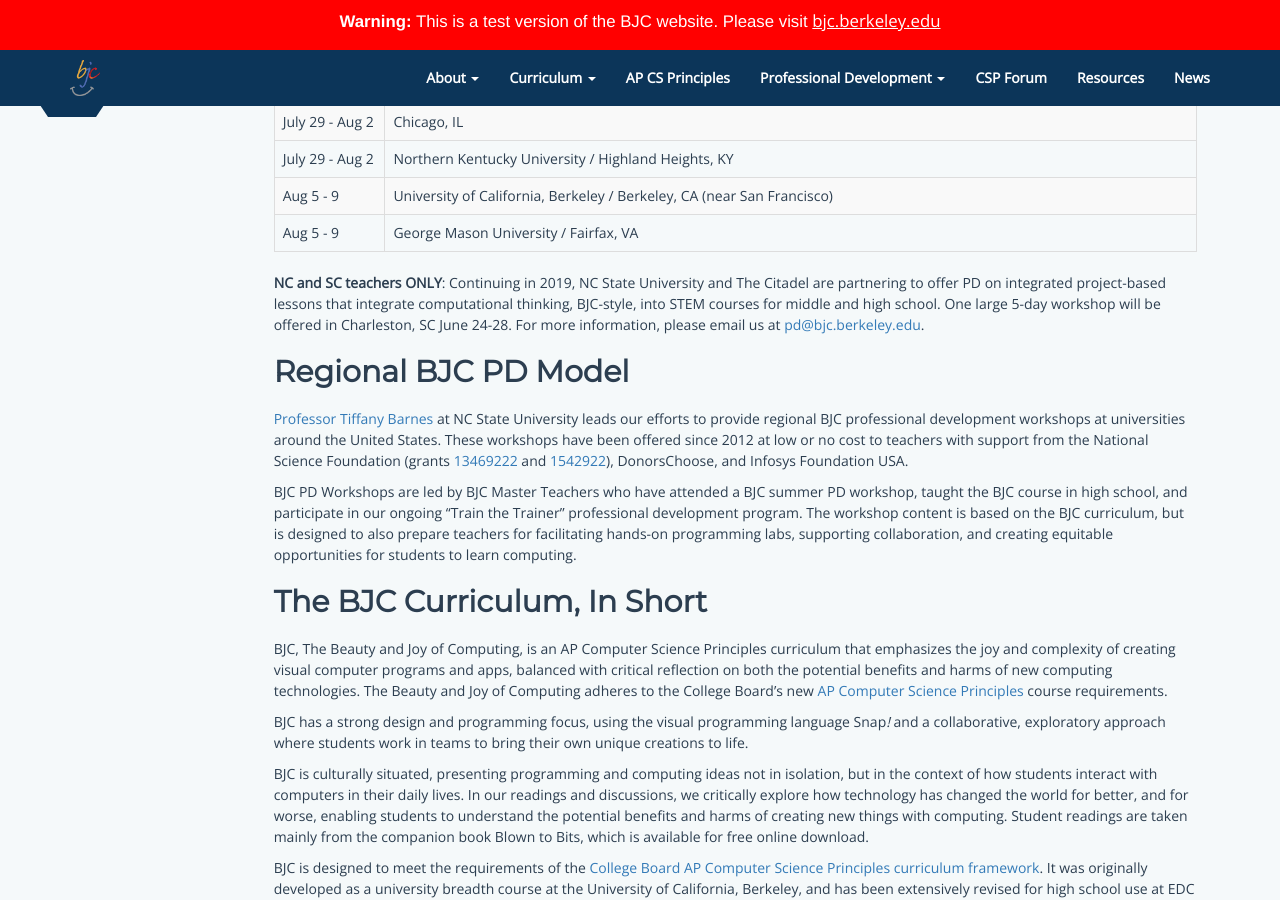
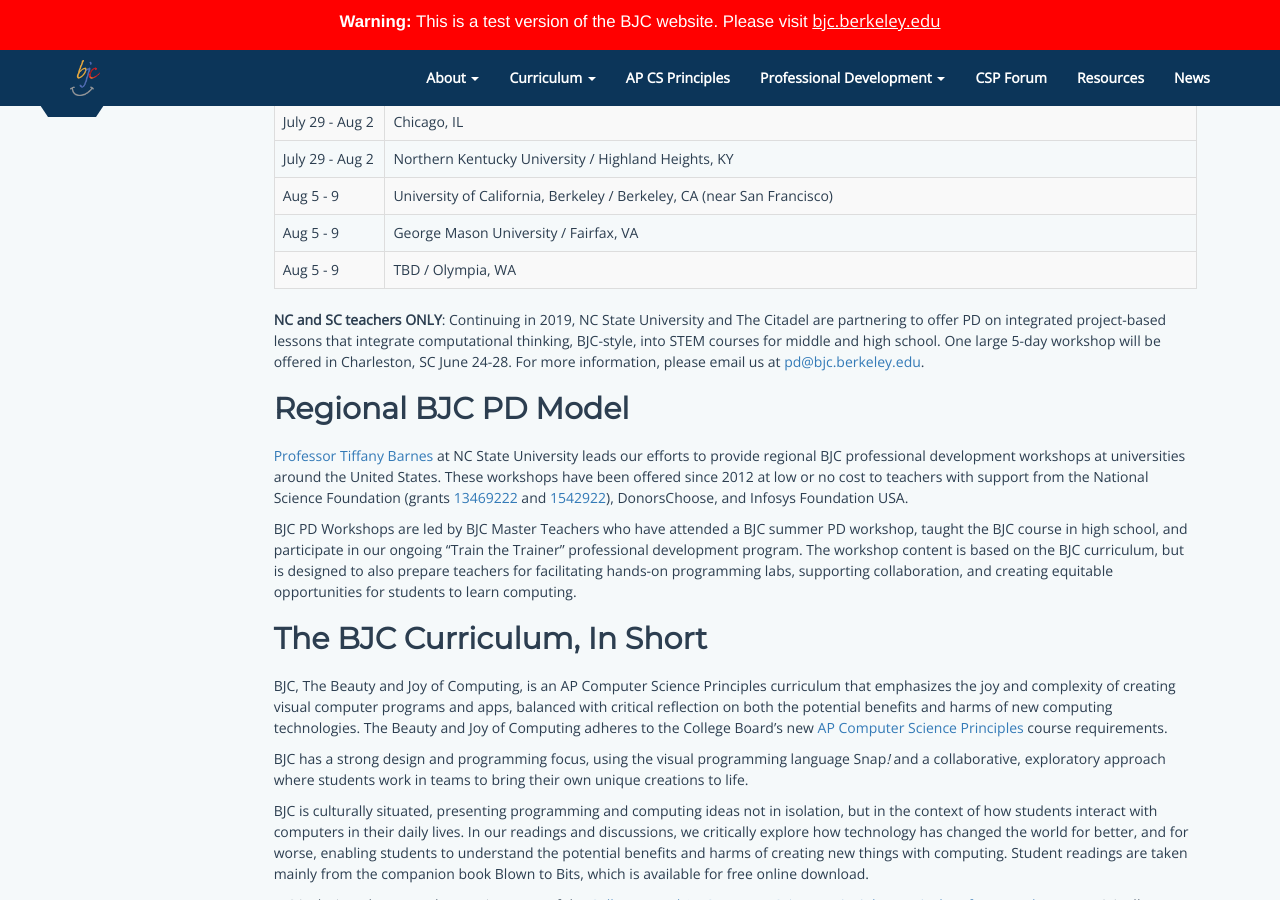
Before and after one commit to beautyjoy/beautyjoy.github.io, a Jekyll site: the page built from summer-pd/index.md, in a window 1280 px wide and 900 px high, scrolled down 1161 px. Built offline with Jekyll 4.4.1, drawn with Linux system fonts in a browser that asks for light colours.

Commit message:
adding washington

```diff
--- a/summer-pd/index.md
+++ b/summer-pd/index.md
@@ -84,6 +84,10 @@
     <td>Aug 5 - 9</td>
     <td>George Mason University / Fairfax, VA</td>
   </tr>
+  <tr>
+    <td>Aug 5 - 9</td>
+    <td>TBD / Olympia, WA</td>
+  </tr>
  </tbody>
 </table>
 
```
